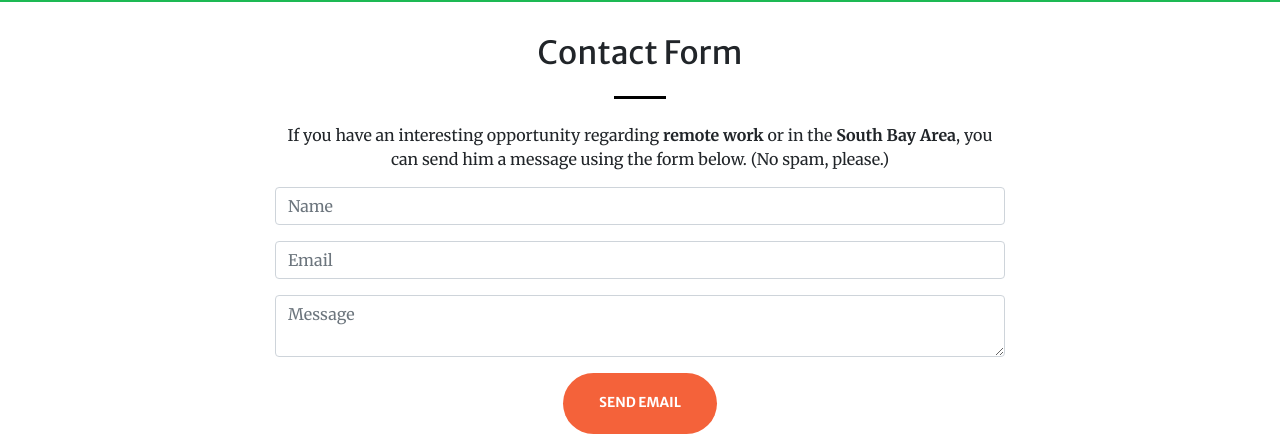
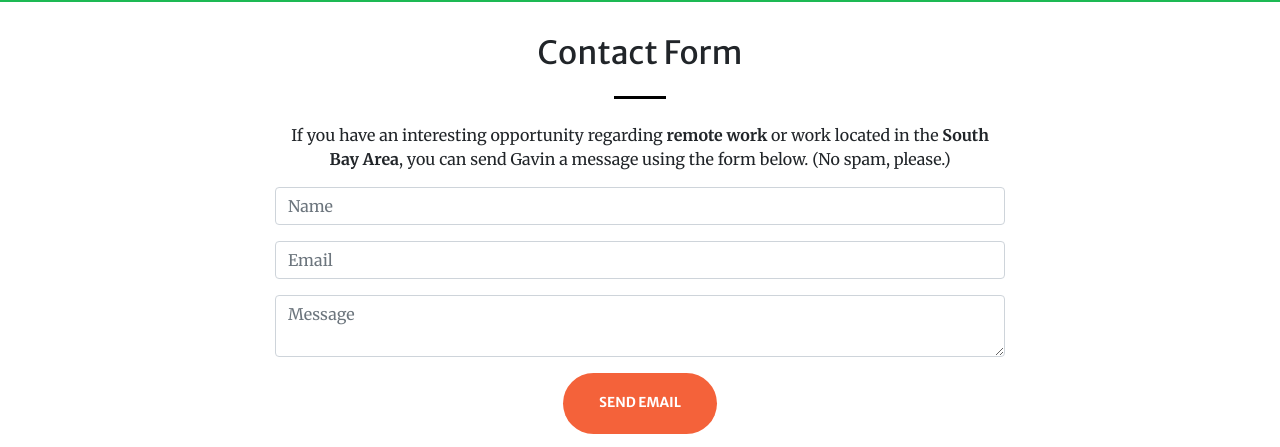
Before and after one commit to gavinvsb/gavinvsb.github.io, a plain HTML site: page index.html in a window 1280 px wide. Shown: the part 2680-3127 px from the top of the page. Drawn offline with nearby package versions, Linux system fonts and the light colour scheme.

Commit message:
Update index.html

```diff
--- a/index.html
+++ b/index.html
@@ -263,8 +263,8 @@
           <!-- Attempting to avoid spam by removing @ and the dot in my domain -->
             Contact Form</h2>
           <hr class="divider black my-4" />
-          <p>If you have an interesting opportunity regarding <strong>remote work</strong> or in the <strong>South Bay Area</strong>, you
-            can send him a message using the form below. (No spam, please.) </p>
+          <p>If you have an interesting opportunity regarding <strong>remote work</strong> or work located in the <strong>South Bay Area</strong>, you
+            can send Gavin a message using the form below. (No spam, please.) </p>
 
 	<!-- Really avoiding spam by sending emails to the spam box
 	Docs URL: https://formspree.io/
```
